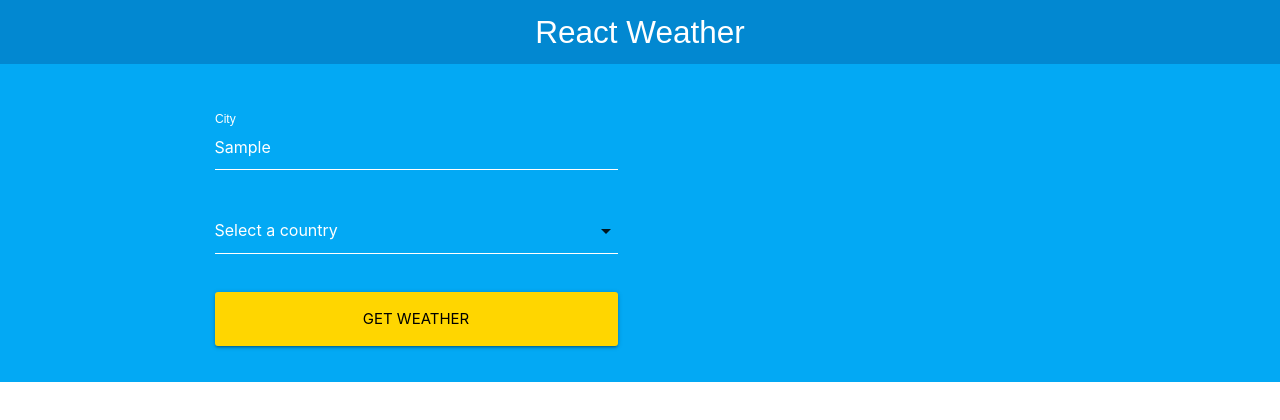
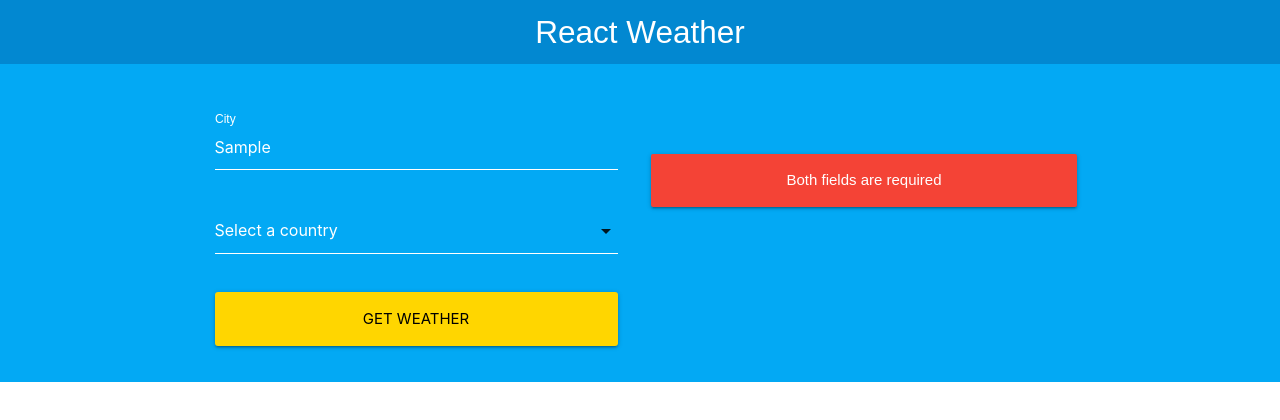
Before and after one commit to Llerena97/react-weather, a React (Create React App) app: page / in a window 1280 px wide. Both pictures are taken after typing "Sample" into the empty fields and a click on the input "Get Weather". Shown: the top 420 px of the page. Built offline with nearby package versions, Linux system fonts and the light colour scheme.

Commit message:
Show Error validation

```diff
--- a/src/App.js
+++ b/src/App.js
@@ -1,19 +1,29 @@
 import React, { useState } from 'react';
 import Header from './components/Header';
 import Form from './components/Form';
+import Error from './components/Error';
 
 function App() {
 
   const [city, setCity] = useState('');
   const [country, setCountry] = useState('');
+  const [error, setError] = useState(false);
 
   const dataQuery = data => {
     if (data.city === '' || data.country === '') {
-
+      setError(true)
       return;
     }
     setCity(data.city)
     setCountry(data.country)
+    setError(false)
+  }
+
+  let component;
+  if (error) {
+    component = <Error message='Both fields are required' />
+  } else {
+    component = null;
   }
 
   return (
@@ -29,6 +39,9 @@ function App() {
                 dataQuery={dataQuery}
                 />
             </div>
+            <div className="col s12 m6">
+              {component}
+            </div>
           </div>
         </div>
       </div>
--- /dev/null
+++ b/src/components/Error.js
@@ -0,0 +1,11 @@
+import React from 'react';
+
+const Error = ({message}) => {
+  return (
+    <div className="card-panel red darkend-4 error col s12">
+      {message}
+    </div>
+  );
+}
+
+export default Error;
```
